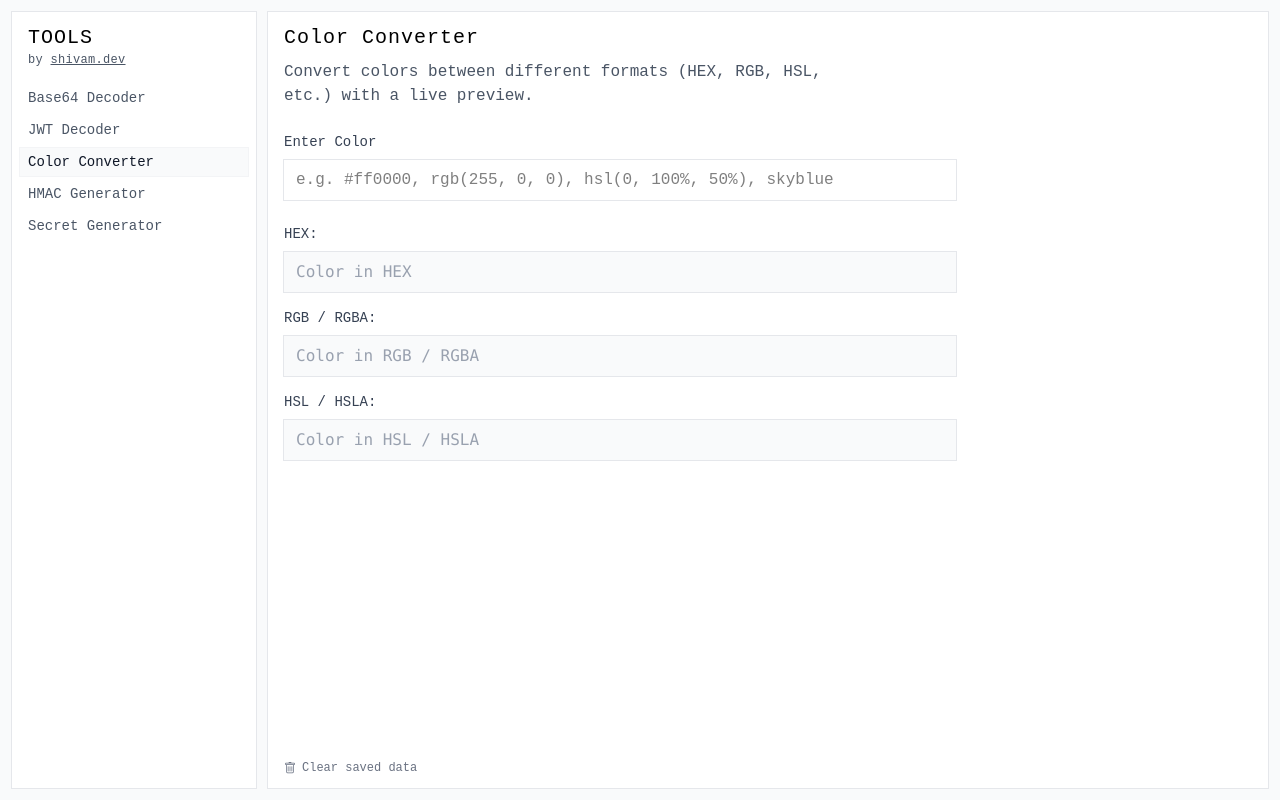
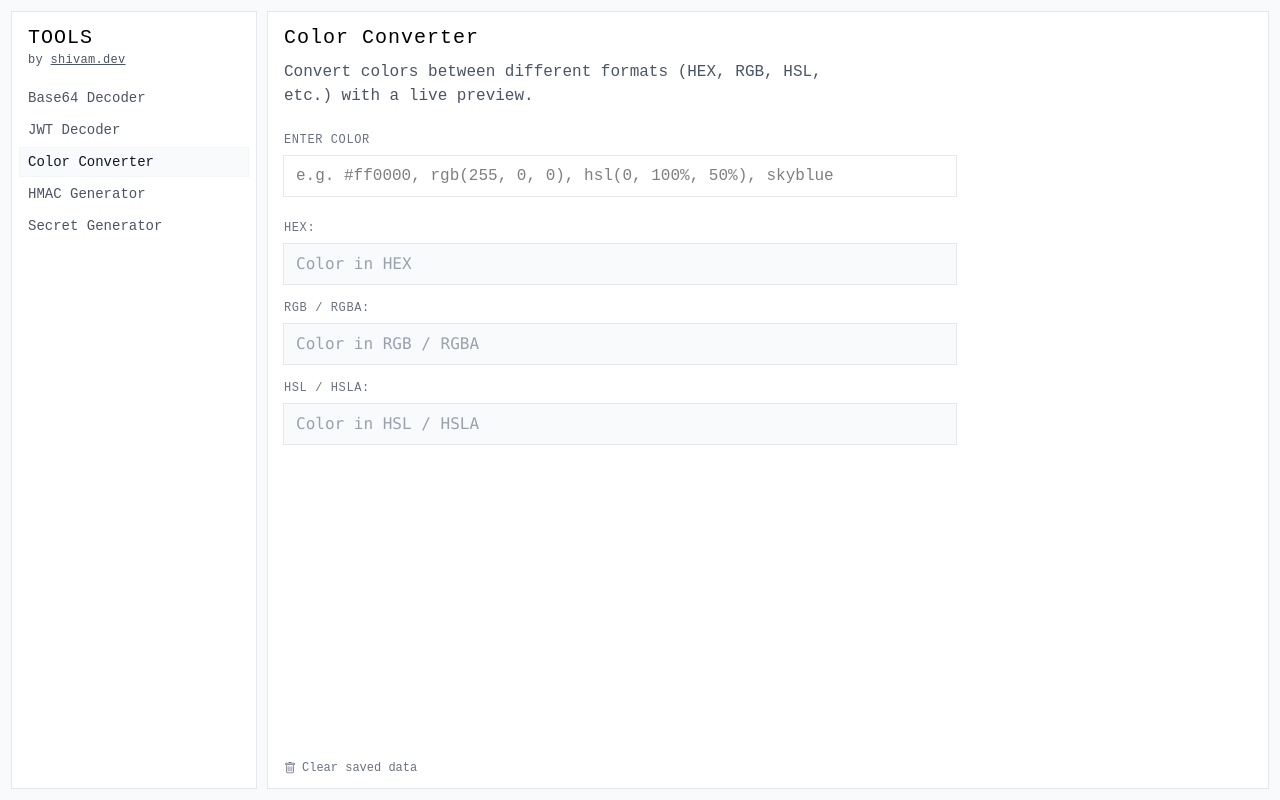
Before and after one commit to scmmishra/tools.shivam.dev, a Vue app: page /color in a window 1280 px wide. Built offline with nearby package versions, Linux system fonts and the light colour scheme.

Commit message:
fix: label

```diff
--- a/src/components/Result.vue
+++ b/src/components/Result.vue
@@ -32,7 +32,9 @@ const handleCopy = async () => {
 <template>
   <div class="space-y-2">
     <div class="flex items-center justify-between">
-      <h3 class="text-sm font-medium text-gray-700">{{ title }}:</h3>
+      <h3 class="block text-xs uppercase tracking-wider text-gray-500">
+        {{ title }}:
+      </h3>
       <slot name="action" />
     </div>
     <div class="relative">
--- a/src/components/form/WithLabel.vue
+++ b/src/components/form/WithLabel.vue
@@ -7,7 +7,10 @@ defineProps<{
 
 <template>
   <div class="space-y-2">
-    <label :html-for="htmlFor" class="block text-sm font-medium text-gray-700">
+    <label
+      :html-for="htmlFor"
+      class="block text-xs uppercase tracking-wider text-gray-500"
+    >
       {{ label }}
     </label>
     <slot></slot>
--- a/src/pages/secrets.vue
+++ b/src/pages/secrets.vue
@@ -49,7 +49,8 @@ generateSecret();
           />
         </div>
         <div class="flex-1">
-          <label class="block text-sm font-medium text-gray-700 mb-2"
+          <label
+            class="block block text-xs uppercase tracking-wider text-gray-500 mb-2"
             >Options</label
           >
           <label class="flex items-center gap-2">
```
